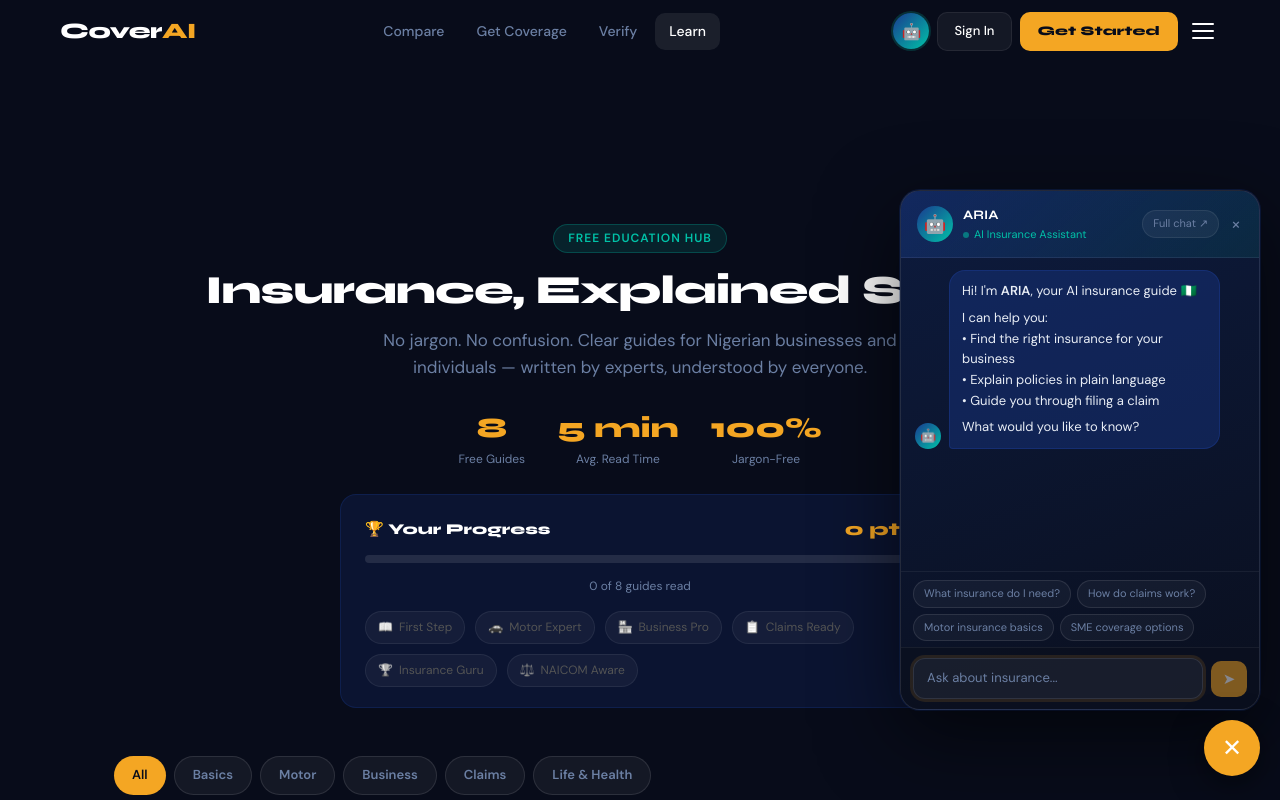
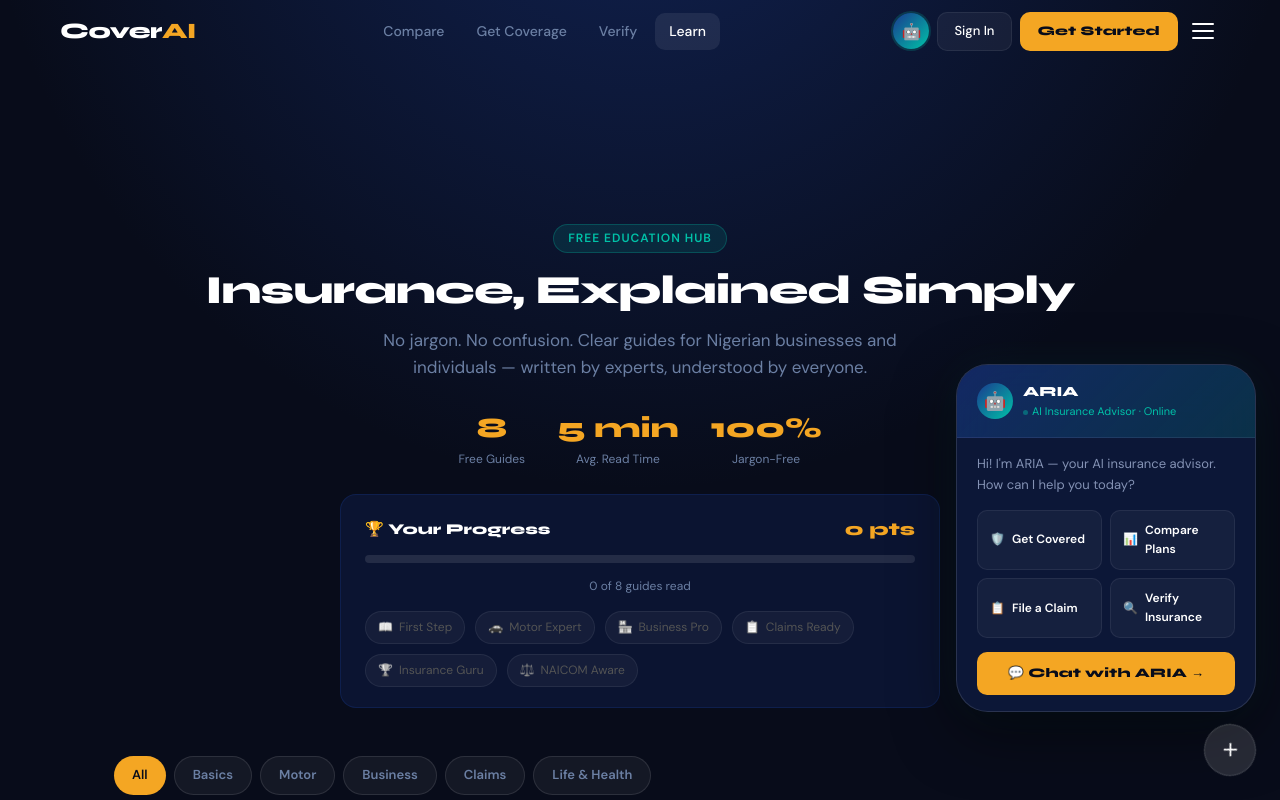
Before and after one commit to chriscrea8/coverai-platform, a Next.js app in the folder frontend/: page /learn in a window 1280 px wide. Both pictures are taken after a click on the button "Open ARIA chat assistant". Shown: the top 800 px of the page. Built offline with nearby package versions, Linux system fonts and the light colour scheme.

Commit message:
feat: UI/UX Pro Max — redesign chat, compare, learn, ARIA widget, coverage, verify, settings, claims, dashboard, admin

```diff
--- a/frontend/src/app/compare/client.tsx
+++ b/frontend/src/app/compare/client.tsx
@@ -243,7 +243,7 @@
   }
 
   return (
-    <div style={{ minHeight: '100vh', background: 'var(--ink)', color: '#fff' }} className="gradient-hero">
+    <div className='gradient-hero' style={{ minHeight: '100vh', color: '#fff' }}>
 
       <Navbar />
       <div style={{ height: 64 }} />
--- a/frontend/src/app/learn/client.tsx
+++ b/frontend/src/app/learn/client.tsx
@@ -296,7 +296,7 @@
 
   if (selectedGuide) {
     return (
-      <div style={{ minHeight: '100vh', background: 'var(--ink)', color: '#fff' }}>
+      <div className='gradient-hero' style={{ minHeight: '100vh', color: '#fff' }}>
         <Navbar />
         <div style={{ height: 64 }} />
         <div style={{ padding: '16px 24px' }}>
@@ -384,7 +384,7 @@
   }
 
   return (
-    <div style={{ minHeight: '100vh', background: 'var(--ink)', color: '#fff' }}>
+    <div className='gradient-hero' style={{ minHeight: '100vh', color: '#fff' }}>
       {/* Badge earned toast */}
       {newBadge && (
         <div style={{
--- a/frontend/src/components/ARIAWidget.tsx
+++ b/frontend/src/components/ARIAWidget.tsx
@@ -1,302 +1,116 @@
 'use client'
 import { useState, useRef, useEffect } from 'react'
 import Link from 'next/link'
-import { chatApi } from '@/lib/api'
-import { v4 as uuidv4 } from 'uuid'
 
-const QUICK_PROMPTS = [
-  "What insurance do I need?",
-  "How do claims work?",
-  "Motor insurance basics",
-  "SME coverage options",
-]
-
-const LOCAL_ANSWERS: Record<string, string> = {
-  default: `Hi! I'm **ARIA**, your AI insurance guide 🇳🇬\n\nI can help you:\n- Find the right insurance for your business\n- Explain policies in plain language\n- Guide you through filing a claim\n\nWhat would you like to know?`,
-  shop: `For a **retail shop or market stall**:\n\n**Fire & Burglary** — protects your stock and shop (₦15k–₦40k/yr)\n**Public Liability** — covers customer injuries (₦10k/yr)\n**Goods in Transit** — if you move stock regularly\n\nClick "Get Coverage" to get matched in 2 minutes! ✅`,
-  motor: `**Third Party Motor Insurance:**\n\n✅ Legally required by FRSC\n✅ Covers damage you cause to others\n❌ Does NOT cover your own vehicle\n\nCost: ₦5,000–₦15,000/year\n\n**Comprehensive** covers both parties — more expensive but full protection 🚗`,
-  claim: `**How to file a claim:**\n\n1. Take photos immediately 📸\n2. Go to Dashboard → New Claim\n3. Fill in details + upload evidence\n4. Submit — reviewed in 5–7 days\n5. Approved claims paid to your bank 💰\n\nAlways keep receipts for expensive items!`,
-  theft: `**Insurance covering theft:**\n\n**Burglary & Housebreaking** — shop break-ins\n**All Risks** — theft anywhere, even by employees\n**Money Insurance** — cash stolen on premises\n\nYou'll need a police report + item list for any theft claim 🛡️`,
-  sme: `**For SMEs & small businesses:**\n\n**Business Owner's Policy (BOP)** — bundles property + liability + theft in one plan\n**Equipment Cover** — protects your machinery and tools\n**Business Interruption** — income replacement if forced to close\n\nMost SMEs start with a BOP — affordable and comprehensive!`,
-}
-
-function getLocalAnswer(msg: string): string {
-  const m = msg.toLowerCase()
-  if (m.includes('shop') || m.includes('store') || m.includes('market') || m.includes('retail')) return LOCAL_ANSWERS.shop
-  if (m.includes('motor') || m.includes('car') || m.includes('vehicle') || m.includes('third party')) return LOCAL_ANSWERS.motor
-  if (m.includes('claim') || m.includes('file') || m.includes('submit')) return LOCAL_ANSWERS.claim
-  if (m.includes('theft') || m.includes('steal') || m.includes('burglary') || m.includes('stolen')) return LOCAL_ANSWERS.theft
-  if (m.includes('sme') || m.includes('business') || m.includes('small')) return LOCAL_ANSWERS.sme
-  return LOCAL_ANSWERS.default
-}
-
-function renderText(t: string) {
-  return t.split('\n').map((line, i) => {
-    const html = line
-      .replace(/\*\*(.*?)\*\*/g, '<strong>$1</strong>')
-      .replace(/^- /, '• ')
-    return (
-      <div
-        key={i}
-        dangerouslySetInnerHTML={{ __html: html }}
-        style={{ marginBottom: line === '' ? 6 : 1, paddingLeft: line.startsWith('•') ? 4 : 0, lineHeight: 1.55 }}
-      />
-    )
-  })
-}
-
+// ── ARIA Floating Widget ─────────────────────────────────────────────────────
+// Glassmorphism design, smooth open/close animation, accessible
 export default function ARIAWidget() {
   const [open, setOpen] = useState(false)
-  const [messages, setMessages] = useState([
-    { role: 'assistant', text: LOCAL_ANSWERS.default }
-  ])
-  const [input, setInput] = useState('')
-  const [typing, setTyping] = useState(false)
-  const [sessionId] = useState(() => uuidv4())
   const [pulse, setPulse] = useState(true)
-  const bottomRef = useRef<HTMLDivElement>(null)
-  const inputRef = useRef<HTMLInputElement>(null)
+  const ref = useRef<HTMLDivElement>(null)
 
+  // Kill pulse after first open
   useEffect(() => {
-    bottomRef.current?.scrollIntoView({ behavior: 'smooth' })
-  }, [messages, typing, open])
-
-  useEffect(() => {
-    if (open) {
-      setPulse(false)
-      setTimeout(() => inputRef.current?.focus(), 300)
-    }
+    if (open) setPulse(false)
   }, [open])
 
-  const send = async (msg: string) => {
-    if (!msg.trim() || typing) return
-    const newMsgs = [...messages, { role: 'user', text: msg }]
-    setMessages(newMsgs)
-    setInput('')
-    setTyping(true)
-    try {
-      const res = await chatApi.send(msg, sessionId)
-      const reply = res.data?.data?.message || res.data?.message
-      // Always trust OpenAI response — only fall back if completely empty
-      const finalReply = (reply && reply.trim().length > 0) ? reply : getLocalAnswer(msg)
-      setMessages([...newMsgs, { role: 'assistant', text: finalReply }])
-    } catch {
-      setMessages([...newMsgs, { role: 'assistant', text: getLocalAnswer(msg) }])
+  // Close on outside click
+  useEffect(() => {
+    const handler = (e: MouseEvent) => {
+      if (ref.current && !ref.current.contains(e.target as Node)) setOpen(false)
     }
-    setTyping(false)
-  }
+    document.addEventListener('mousedown', handler)
+    return () => document.removeEventListener('mousedown', handler)
+  }, [])
+
+  const QUICK_ACTIONS = [
+    { icon: '🛡️', label: 'Get Covered', href: '/coverage' },
+    { icon: '📊', label: 'Compare Plans', href: '/compare' },
+    { icon: '📋', label: 'File a Claim', href: '/claims/new' },
+    { icon: '🔍', label: 'Verify Insurance', href: '/verify' },
+  ]
 
   return (
-    <>
-      {/* Widget Panel */}
-      <div
-        style={{
-          position: 'fixed',
-          bottom: 90,
-          right: 20,
-          width: open ? 360 : 0,
-          height: open ? 520 : 0,
-          borderRadius: 20,
+    <div ref={ref} style={{ position: 'fixed', bottom: 24, right: 24, zIndex: 999, display: 'flex', flexDirection: 'column', alignItems: 'flex-end', gap: 12 }}>
+
+      {/* Panel */}
+      {open && (
+        <div style={{
+          width: 300,
+          background: 'var(--glass-2)',
+          backdropFilter: 'blur(28px)',
+          WebkitBackdropFilter: 'blur(28px)',
+          border: '1px solid var(--border-mid)',
+          borderRadius: 'var(--r-xl)',
           overflow: 'hidden',
-          transition: 'all 0.35s cubic-bezier(0.34, 1.56, 0.64, 1)',
-          zIndex: 9998,
-          background: 'linear-gradient(160deg, #0D1B3E 0%, #0A0F1E 100%)',
-          border: open ? '1px solid rgba(255,255,255,0.1)' : 'none',
-          boxShadow: open ? '0 24px 80px rgba(0,0,0,0.6), 0 0 0 1px rgba(26,58,143,0.3)' : 'none',
-          display: 'flex',
-          flexDirection: 'column',
-          opacity: open ? 1 : 0,
-          pointerEvents: open ? 'all' : 'none',
+          boxShadow: 'var(--shadow-lg), 0 0 40px rgba(0,194,168,0.08)',
+          animation: 'scale-in 0.2s var(--ease) forwards',
           transformOrigin: 'bottom right',
-          transform: open ? 'scale(1)' : 'scale(0.85)',
-        }}
-      >
-        {/* Header */}
-        <div style={{
-          padding: '14px 16px',
-          display: 'flex',
-          alignItems: 'center',
-          gap: 10,
-          borderBottom: '1px solid rgba(255,255,255,0.07)',
-          background: 'linear-gradient(135deg, rgba(26,58,143,0.4) 0%, rgba(0,194,168,0.1) 100%)',
-          flexShrink: 0,
         }}>
-          <div style={{
-            width: 36, height: 36, borderRadius: '50%',
-            background: 'linear-gradient(135deg, #1A3A8F, #00C2A8)',
-            display: 'flex', alignItems: 'center', justifyContent: 'center', fontSize: 18,
-          }}>🤖</div>
-          <div style={{ flex: 1 }}>
-            <div style={{ fontWeight: 700, fontSize: 13, color: '#fff', fontFamily: 'Syne, sans-serif' }}>ARIA</div>
-            <div style={{ fontSize: 11, color: '#00C2A8', display: 'flex', alignItems: 'center', gap: 5 }}>
-              <span style={{ width: 6, height: 6, borderRadius: '50%', background: '#00C2A8', display: 'inline-block', animation: 'pulse 2s infinite' }} />
-              AI Insurance Assistant
+          {/* Header */}
+          <div style={{ padding: '16px 20px', borderBottom: '1px solid var(--border)', background: 'linear-gradient(135deg, rgba(26,58,143,0.5), rgba(0,194,168,0.15))' }}>
+            <div style={{ display: 'flex', alignItems: 'center', gap: 10 }}>
+              <div style={{ width: 36, height: 36, borderRadius: '50%', background: 'linear-gradient(135deg, #1A3A8F, #00C2A8)', display: 'flex', alignItems: 'center', justifyContent: 'center', fontSize: 18, flexShrink: 0 }}>
+                🤖
+              </div>
+              <div>
+                <div className="font-syne" style={{ fontWeight: 800, fontSize: 14 }}>ARIA</div>
+                <div style={{ fontSize: 11, color: 'var(--teal)', display: 'flex', alignItems: 'center', gap: 4 }}>
+                  <span className="dot-pulse" style={{ width: 5, height: 5, borderRadius: '50%', background: 'var(--teal)', display: 'inline-block' }} />
+                  AI Insurance Advisor · Online
+                </div>
+              </div>
             </div>
           </div>
-          <Link
-            href="/chat"
-            style={{ fontSize: 11, color: '#6B7FA3', textDecoration: 'none', padding: '4px 10px', borderRadius: 20, background: 'rgba(255,255,255,0.05)', border: '1px solid rgba(255,255,255,0.08)' }}
-          >
-            Full chat ↗
-          </Link>
-          <button
-            onClick={() => setOpen(false)}
-            style={{ background: 'none', border: 'none', color: '#6B7FA3', cursor: 'pointer', fontSize: 18, lineHeight: 1, padding: 2 }}
-          >×</button>
+
+          {/* Body */}
+          <div style={{ padding: '16px 20px' }}>
+            <p style={{ fontSize: 13, color: 'var(--muted-light)', lineHeight: 1.6, marginBottom: 14 }}>
+              Hi! I&apos;m ARIA — your AI insurance advisor. How can I help you today?
+            </p>
+
+            {/* Quick actions */}
+            <div style={{ display: 'grid', gridTemplateColumns: '1fr 1fr', gap: 8, marginBottom: 14 }}>
+              {QUICK_ACTIONS.map(a => (
+                <Link key={a.href} href={a.href} onClick={() => setOpen(false)}
+                  style={{ textDecoration: 'none', padding: '10px 12px', borderRadius: 'var(--r-sm)', background: 'rgba(255,255,255,0.04)', border: '1px solid var(--border)', display: 'flex', alignItems: 'center', gap: 7, fontSize: 12, fontWeight: 600, color: '#fff', transition: 'all 0.15s' }}
+                  onMouseEnter={e => { (e.currentTarget as HTMLElement).style.background = 'var(--accent-dim)'; (e.currentTarget as HTMLElement).style.borderColor = 'var(--border-accent)' }}
+                  onMouseLeave={e => { (e.currentTarget as HTMLElement).style.background = 'rgba(255,255,255,0.04)'; (e.currentTarget as HTMLElement).style.borderColor = 'var(--border)' }}>
+                  <span>{a.icon}</span>{a.label}
+                </Link>
+              ))}
+            </div>
+
+            {/* Open chat CTA */}
+            <Link href="/chat" onClick={() => setOpen(false)}
+              className="btn-primary" style={{ width: '100%', textAlign: 'center', textDecoration: 'none', fontSize: 13, padding: '11px' }}>
+              💬 Chat with ARIA →
+            </Link>
+          </div>
         </div>
+      )}
 
-        {/* Messages */}
-        <div style={{ flex: 1, overflowY: 'auto', padding: '12px 14px', display: 'flex', flexDirection: 'column', gap: 10 }}>
-          {messages.map((m, i) => (
-            <div key={i} style={{
-              display: 'flex',
-              gap: 8,
-              flexDirection: m.role === 'user' ? 'row-reverse' : 'row',
-              alignItems: 'flex-end',
-              maxWidth: '100%',
-            }}>
-              {m.role === 'assistant' && (
-                <div style={{
-                  width: 26, height: 26, borderRadius: '50%',
-                  background: 'linear-gradient(135deg, #1A3A8F, #00C2A8)',
-                  display: 'flex', alignItems: 'center', justifyContent: 'center', fontSize: 13, flexShrink: 0,
-                }}>🤖</div>
-              )}
-              <div style={{
-                fontSize: 13,
-                lineHeight: 1.5,
-                padding: '10px 12px',
-                borderRadius: m.role === 'assistant' ? '16px 16px 16px 4px' : '16px 16px 4px 16px',
-                maxWidth: '82%',
-                ...(m.role === 'assistant'
-                  ? { background: 'rgba(26,58,143,0.4)', border: '1px solid rgba(26,58,143,0.5)', color: '#E8EDF5' }
-                  : { background: '#F4A623', color: '#0A0F1E', fontWeight: 600 }
-                )
-              }}>
-                {renderText(m.text)}
-              </div>
-            </div>
-          ))}
-          {typing && (
-            <div style={{ display: 'flex', gap: 8, alignItems: 'flex-end' }}>
-              <div style={{
-                width: 26, height: 26, borderRadius: '50%',
-                background: 'linear-gradient(135deg, #1A3A8F, #00C2A8)',
-                display: 'flex', alignItems: 'center', justifyContent: 'center', fontSize: 13,
-              }}>🤖</div>
-              <div style={{
-                padding: '10px 14px', borderRadius: '16px 16px 16px 4px',
-                background: 'rgba(26,58,143,0.4)', border: '1px solid rgba(26,58,143,0.5)',
-                display: 'flex', gap: 5, alignItems: 'center',
-              }}>
-                {[0, 150, 300].map(d => (
-                  <span key={d} style={{
-                    width: 6, height: 6, borderRadius: '50%', background: '#6B7FA3',
-                    display: 'inline-block',
-                    animation: `bounce 1s ${d}ms infinite`,
-                  }} />
-                ))}
-              </div>
-            </div>
-          )}
-          <div ref={bottomRef} />
-        </div>
-
-        {/* Quick prompts */}
-        <div style={{ padding: '8px 12px 6px', display: 'flex', gap: 6, flexWrap: 'wrap', borderTop: '1px solid rgba(255,255,255,0.06)', flexShrink: 0 }}>
-          {QUICK_PROMPTS.map(p => (
-            <button key={p} onClick={() => send(p)} style={{
-              fontSize: 11, padding: '4px 10px', borderRadius: 20,
-              background: 'rgba(255,255,255,0.04)', border: '1px solid rgba(255,255,255,0.1)',
-              color: '#6B7FA3', cursor: 'pointer', transition: 'all 0.2s',
-              fontFamily: 'inherit',
-            }}
-              onMouseEnter={e => { (e.target as HTMLElement).style.color = '#fff'; (e.target as HTMLElement).style.background = 'rgba(255,255,255,0.08)' }}
-              onMouseLeave={e => { (e.target as HTMLElement).style.color = '#6B7FA3'; (e.target as HTMLElement).style.background = 'rgba(255,255,255,0.04)' }}
-            >{p}</button>
-          ))}
-        </div>
-
-        {/* Input */}
-        <div style={{
-          padding: '10px 12px', display: 'flex', gap: 8, alignItems: 'center',
-          borderTop: '1px solid rgba(255,255,255,0.06)',
-          background: 'rgba(10,15,30,0.8)', flexShrink: 0,
-        }}>
-          <input
-            ref={inputRef}
-            value={input}
-            onChange={e => setInput(e.target.value)}
-            onKeyDown={e => e.key === 'Enter' && send(input)}
-            placeholder="Ask about insurance..."
-            style={{
-              flex: 1, padding: '9px 13px', borderRadius: 12, fontSize: 13,
-              background: 'rgba(255,255,255,0.06)', border: '1px solid rgba(255,255,255,0.1)',
-              color: '#fff', outline: 'none', fontFamily: 'inherit',
-            }}
-          />
-          <button
-            onClick={() => send(input)}
-            disabled={typing || !input.trim()}
-            style={{
-              width: 36, height: 36, borderRadius: 10, background: '#F4A623',
-              border: 'none', cursor: 'pointer', fontSize: 15,
-              display: 'flex', alignItems: 'center', justifyContent: 'center',
-              opacity: typing || !input.trim() ? 0.5 : 1,
-              transition: 'all 0.2s', flexShrink: 0,
-            }}
-          >➤</button>
-        </div>
-      </div>
-
-      {/* FAB Button */}
+      {/* FAB button */}
       <button
         onClick={() => setOpen(o => !o)}
+        aria-label="Open ARIA chat assistant"
         style={{
-          position: 'fixed',
-          bottom: 24,
-          right: 20,
-          width: 56,
-          height: 56,
+          width: 52, height: 52,
           borderRadius: '50%',
-          background: open ? '#F4A623' : 'linear-gradient(135deg, #1A3A8F, #00C2A8)',
-          border: 'none',
+          background: open
+            ? 'rgba(255,255,255,0.12)'
+            : 'linear-gradient(135deg, #1A3A8F 0%, #00C2A8 100%)',
+          border: open ? '1px solid var(--border-mid)' : 'none',
+          display: 'flex', alignItems: 'center', justifyContent: 'center',
+          fontSize: open ? 18 : 22,
           cursor: 'pointer',
-          zIndex: 9999,
-          boxShadow: '0 8px 32px rgba(0,0,0,0.5)',
-          display: 'flex', alignItems: 'center', justifyContent: 'center',
-          fontSize: 24,
-          transition: 'all 0.3s cubic-bezier(0.34, 1.56, 0.64, 1)',
-          transform: open ? 'rotate(0deg) scale(1)' : 'scale(1)',
-        }}
-        title="Ask ARIA — AI Insurance Assistant"
-      >
+          boxShadow: open ? 'none' : '0 4px 24px rgba(0,194,168,0.35), 0 0 0 0 rgba(0,194,168,0.4)',
+          transition: 'all 0.25s var(--ease)',
+          animation: pulse && !open ? 'glow-pulse 2.5s infinite' : 'none',
+          transform: open ? 'rotate(45deg)' : 'rotate(0deg)',
+        }}>
         {open ? '✕' : '🤖'}
-        {/* Pulse ring */}
-        {pulse && !open && (
-          <span style={{
-            position: 'absolute',
-            inset: -6,
-            borderRadius: '50%',
-            border: '2px solid rgba(0,194,168,0.5)',
-            animation: 'ping 2s cubic-bezier(0, 0, 0.2, 1) infinite',
-          }} />
-        )}
       </button>
-
-      <style>{`
-        @keyframes ping {
-          75%, 100% { transform: scale(1.4); opacity: 0; }
-        }
-        @keyframes bounce {
-          0%, 80%, 100% { transform: translateY(0); }
-          40% { transform: translateY(-4px); }
-        }
-        @keyframes pulse {
-          0%, 100% { opacity: 1; }
-          50% { opacity: 0.5; }
-        }
-      `}</style>
-    </>
+    </div>
   )
 }
```
Also changed, not shown: frontend/src/app/chat/client.tsx (+3 -4 lines), 1 other file (tests, documents, lock files or other folders).
